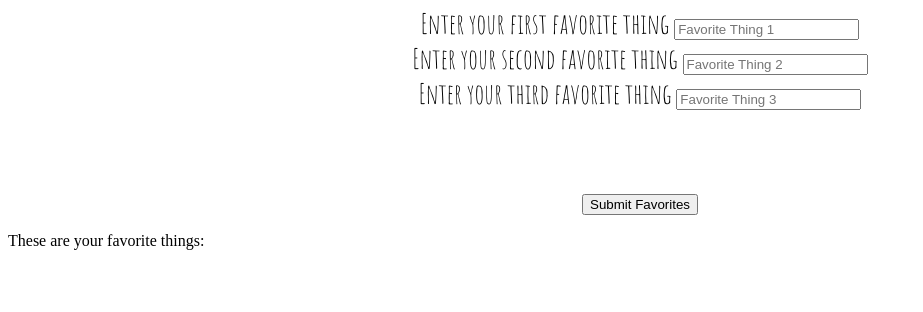
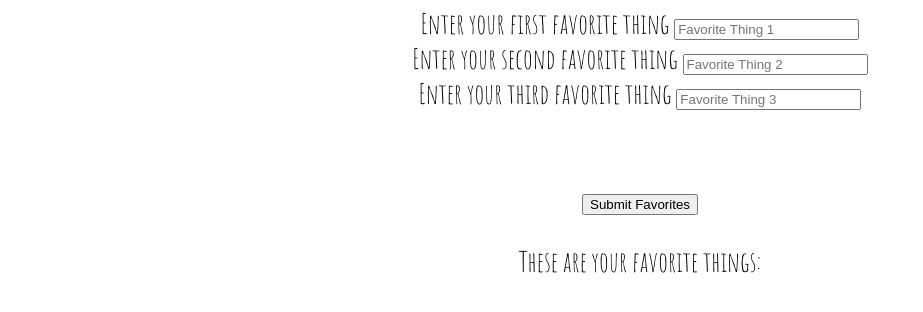
Before and after one commit to modJordan/favThings, a plain HTML site: page index.html in a window 1280 px wide. Shown: the part 124-436 px from the top of the page, without its empty margins (0-923 px from the left). Drawn offline with Linux system fonts and the light colour scheme.

Commit message:
added css styling.

```diff
--- a/css/styles.css
+++ b/css/styles.css
@@ -9,3 +9,9 @@ form {
   font-size: 28px;
   text-align: center;
 }
+
+p {
+  text-align: center;
+  font-family: 'Amatic SC', cursive;
+  font-size: 28px;
+}
```
